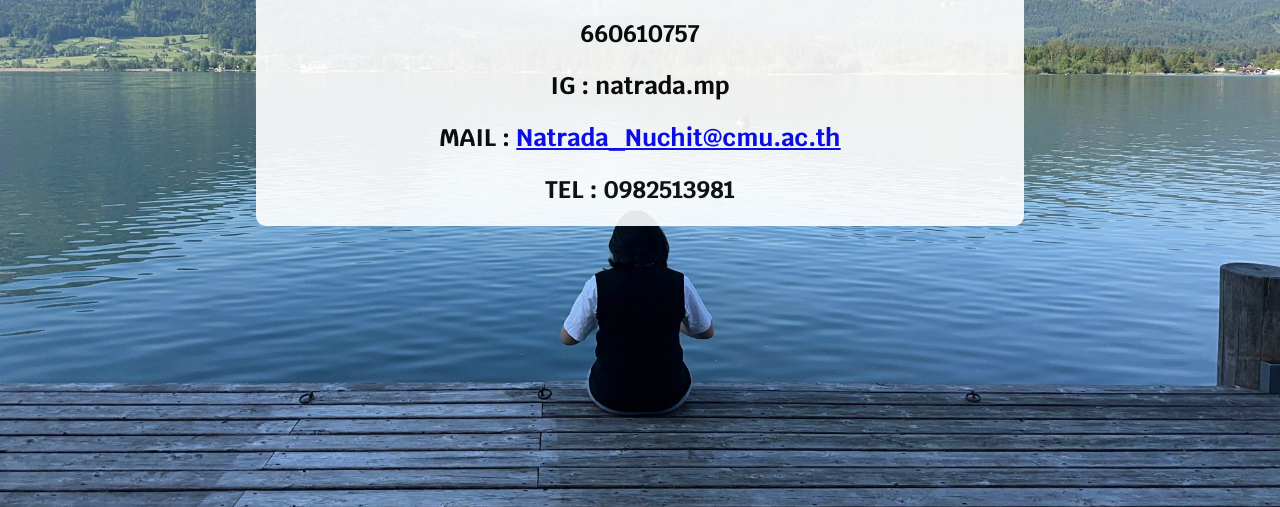
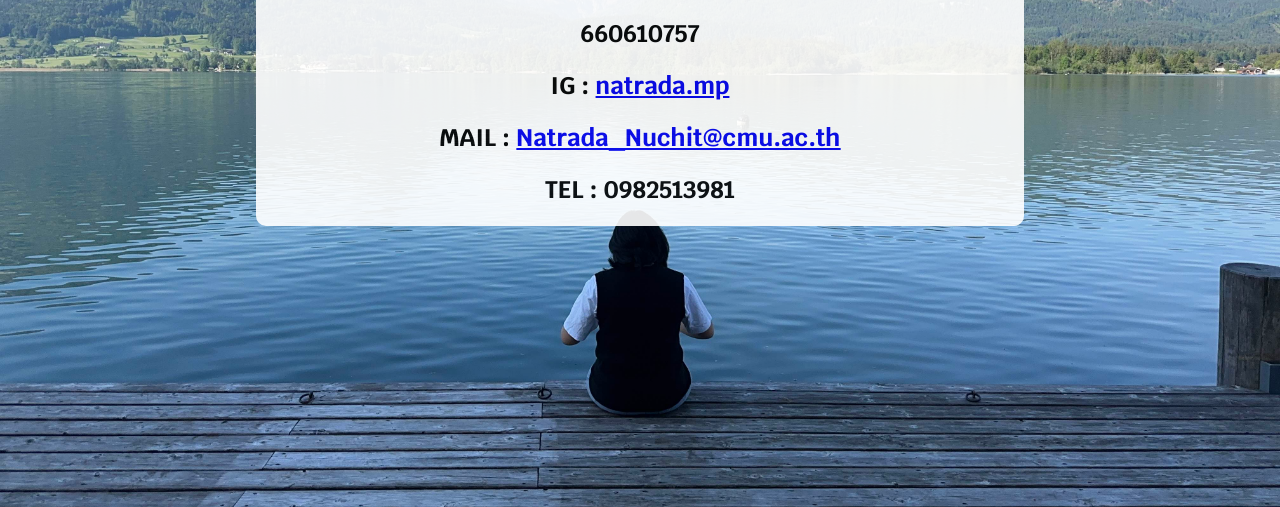
Before and after one commit to cpe207/lab02-AmericanoHoney, a plain HTML site: page cont.html in a window 1280 px wide. Shown: the part 293-800 px from the top of the page. Drawn offline with Linux system fonts and the light colour scheme.

Commit message:
add ig link

```diff
--- a/cont.html
+++ b/cont.html
@@ -27,7 +27,7 @@
     <div class="cont">
         <h1>NATRADA NUCHIT</h1><br>
         <h2>660610757</h2><br>
-        <h2>IG : natrada.mp</h2><br>
+        <h2>IG :  <a href="https://www.instagram.com/natrada.mp?igsh=cGMzbTZrN2x1aGFl&utm_source=qr">natrada.mp</a></h2><br>
         <h2>MAIL : <a href="mailto:Natrada_Nuchit@cmu.ac.th">Natrada_Nuchit@cmu.ac.th</a> </h2><br>
         <h2>TEL : 0982513981</h2><br>
 
```
